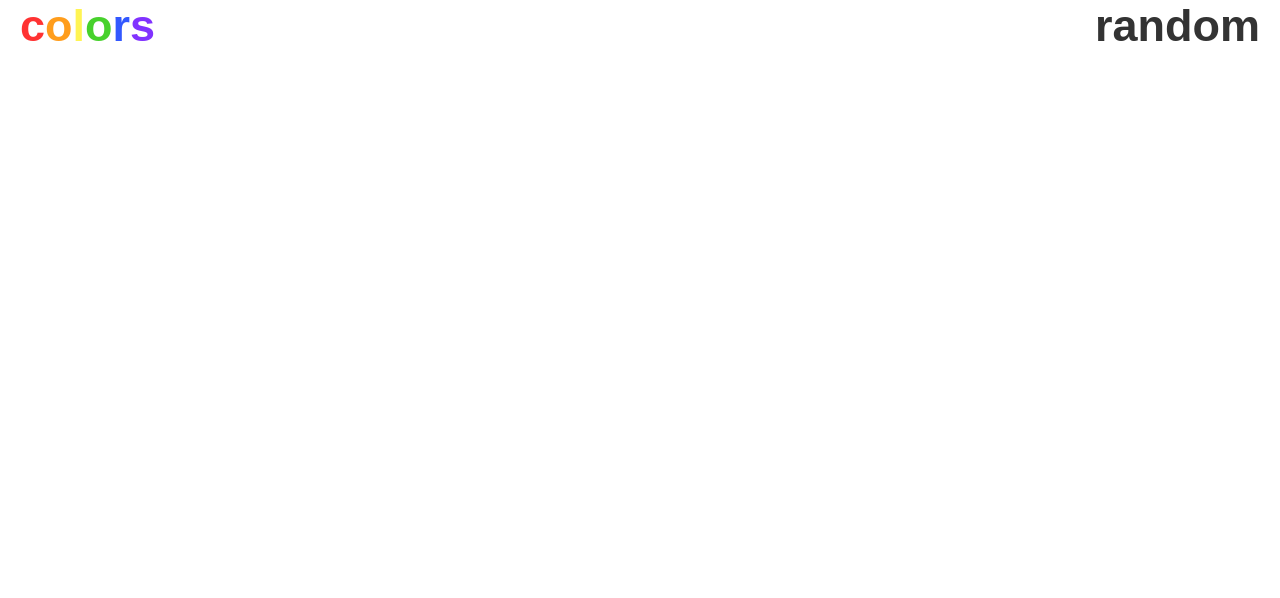
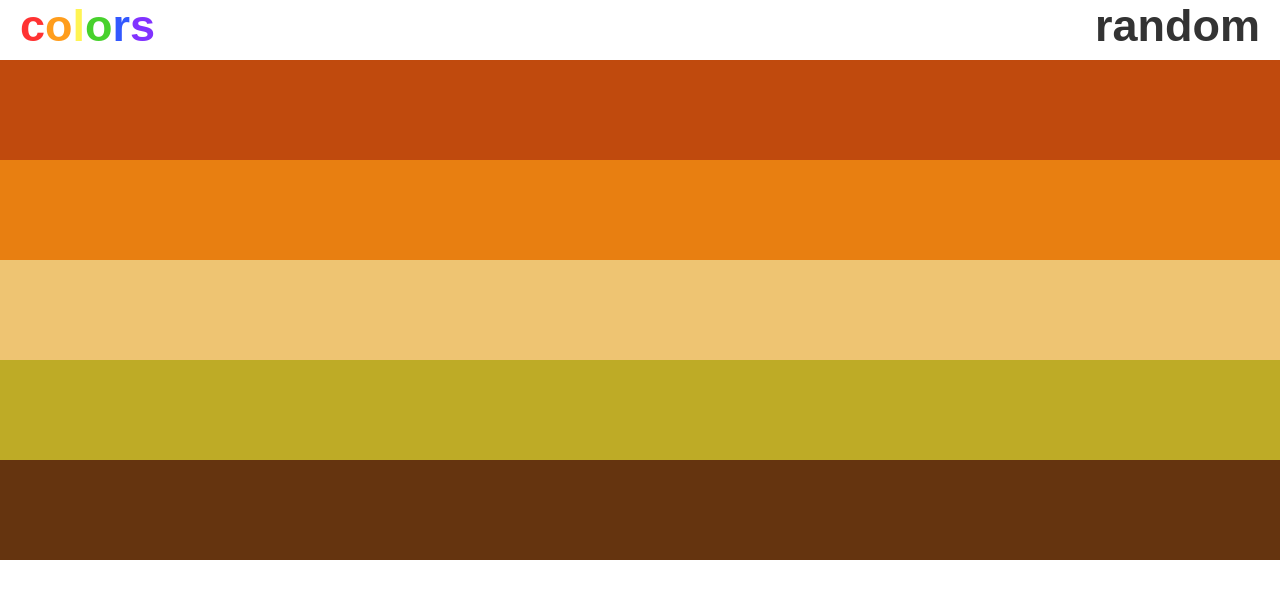
Before and after one commit to comellen/color-schemes, a React (Create React App) app: page /seventies in a window 1280 px wide. Shown: the top 598 px of the page. Built offline with nearby package versions, Linux system fonts and the light colour scheme.

Commit message:
added seventies color scheme

```diff
--- a/src/App.js
+++ b/src/App.js
@@ -6,6 +6,7 @@ import Navigation from './home/Navigation';
 import A1 from './schemes/A1';
 import Pamplemousse from './schemes/Pamplemousse';
 import Stutz from './schemes/Stutz';
+import Seventies from './schemes/Seventies';
 
 export default class App extends Component {
 
@@ -28,6 +29,9 @@ export default class App extends Component {
               <Route path="/stutz">
                 <Stutz />
               </Route>
+              <Route path="/seventies">
+                <Seventies />
+              </Route>
             </Switch>
           </Router>
         </div>
--- a/src/home/RoutesArray.js
+++ b/src/home/RoutesArray.js
@@ -1,7 +1,8 @@
 export const RoutesArray = [
     { path: '/A1', number: '01' },
     { path: '/pamplemousse', number: '02' },
-    { path: '/stutz', number: '03' }
+    { path: '/stutz', number: '03' },
+    { path: '/seventies', number: '04' }
 ]
 
 export default RoutesArray;
--- a/src/schemes/A1.js
+++ b/src/schemes/A1.js
@@ -22,5 +22,4 @@ const A1 = () => {
         </Fade>
     );
 }
-
 export default A1;
--- a/src/schemes/Pamplemousse.js
+++ b/src/schemes/Pamplemousse.js
@@ -16,5 +16,4 @@ const Pamplemousse = () => {
         </Fade>
     );
 }
-
 export default Pamplemousse;
--- /dev/null
+++ b/src/schemes/Seventies.css
@@ -0,0 +1,15 @@
+#sevenDOrange {
+  background-color: #c04a0d;
+}
+#sevenOrange {
+  background-color: #e87f11;
+}
+#sevenTan {
+  background-color: #eec472;
+}
+#sevenGreen {
+  background-color: #beab26;
+}
+#sevenBrown {
+  background-color: #65340f;
+}
--- /dev/null
+++ b/src/schemes/Seventies.js
@@ -0,0 +1,18 @@
+import React from 'react';
+import Fade from 'react-reveal/Fade';
+import './Seventies.css';
+
+const Seventies = () => {
+    return (
+        <Fade left cascade>
+            <div>
+                <div className="colorBar" id="sevenDOrange"></div>
+                <div className="colorBar" id="sevenOrange"></div>
+                <div className="colorBar" id="sevenTan"></div>
+                <div className="colorBar" id="sevenGreen"></div>
+                <div className="colorBar" id="sevenBrown"></div>
+            </div>
+        </Fade>
+    );
+}
+export default Seventies;
--- a/src/schemes/Stutz.js
+++ b/src/schemes/Stutz.js
@@ -15,5 +15,4 @@ const Stutz = () => {
         </Fade>
     );
 }
-
 export default Stutz;
```
Also changed, not shown: 1 other file (tests, documents, lock files or other folders).
